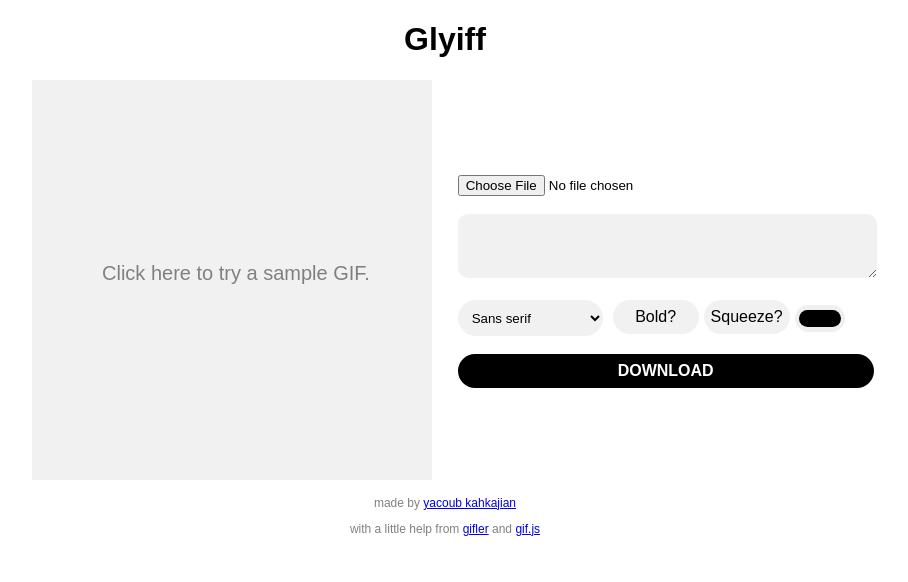
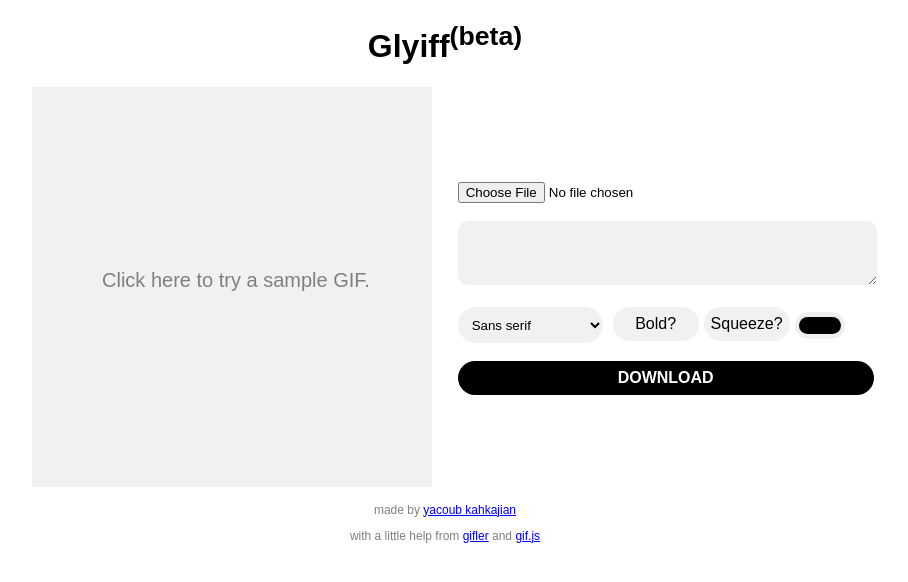
Before and after one commit to YacoubKahkajian/Glyiff, a plain HTML site: page index.html in a window 1280 px wide. Shown: the whole page, without its empty margins (195-1103 px from the left). Drawn offline with Linux system fonts and the light colour scheme; files whose address does not match are found by name.

Commit message:
update docs and metadata

```diff
--- a/index.html
+++ b/index.html
@@ -6,14 +6,16 @@
 		<script type="text/javascript" src="resources/gif.js"></script>
 		<script type="text/javascript" src="resources/gif.worker.js"></script>
 		<link rel="stylesheet" type="text/css" href="style.css">
-		<title>Glyiff</title>
+		<title>Glyiff (beta)</title>
 		<meta name="author" content="Yacoub Kahkajian">
 		<meta name="description" content="A light and fun web app to caption GIFs.">
+		<meta property="og:title" content="Glyiff (beta)" />
+		<meta property="og:description" content="A light and fun web app to caption GIFs."/>
 		<meta charset="utf-8">
 		<meta name="viewport" content="width=device-width initial-scale=1, maximum-scale=5.0, minimum-scale=0.7, user-scalable=no">
    </head>
    <body>
-		<h1>Glyiff</h1>
+		<h1>Glyiff<sup>(beta)</sup></h1>
 		<div class="content">
 			<div id="canvasLocation">
 				<canvas id="view" width="400" height="400"></canvas>
```
Also changed, not shown: 1 other file.
